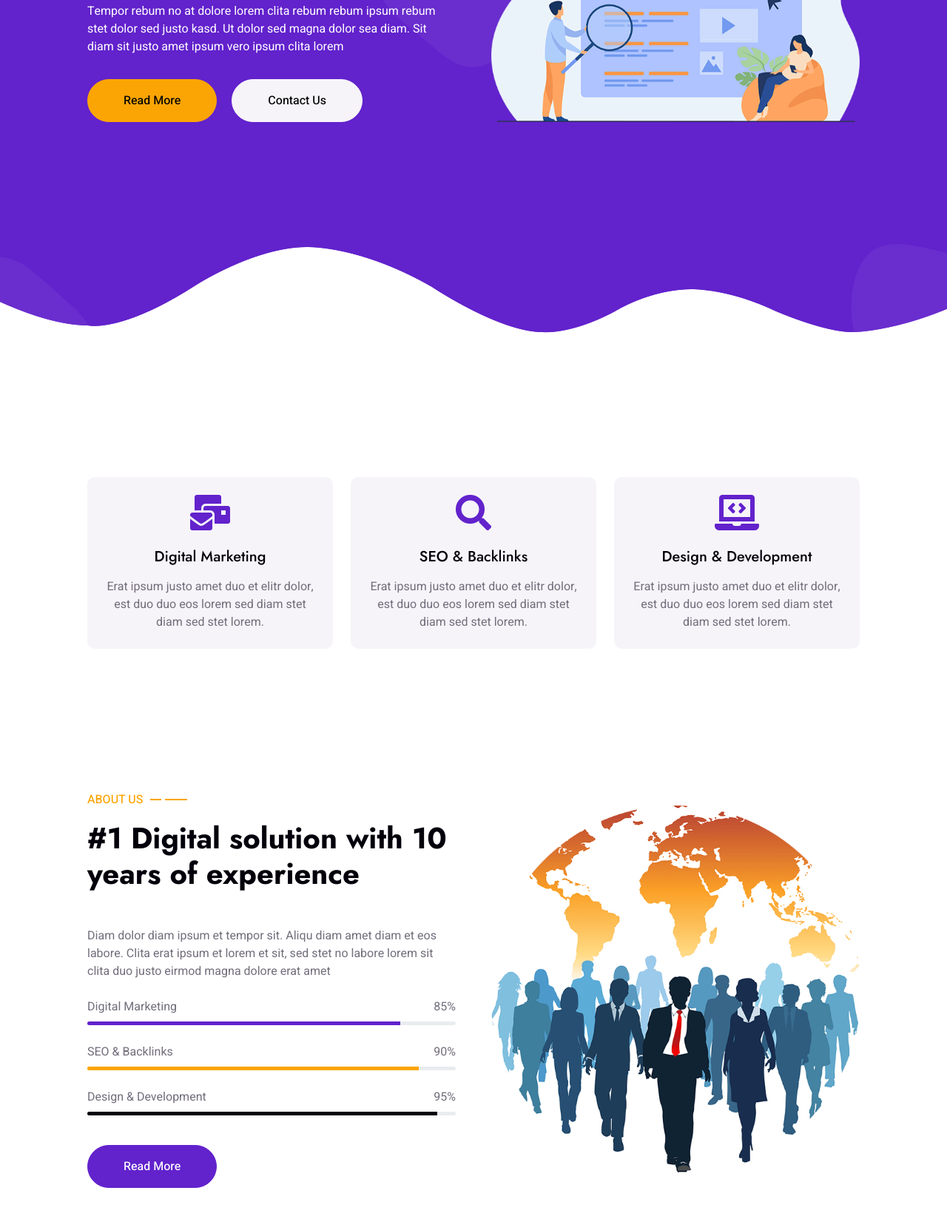
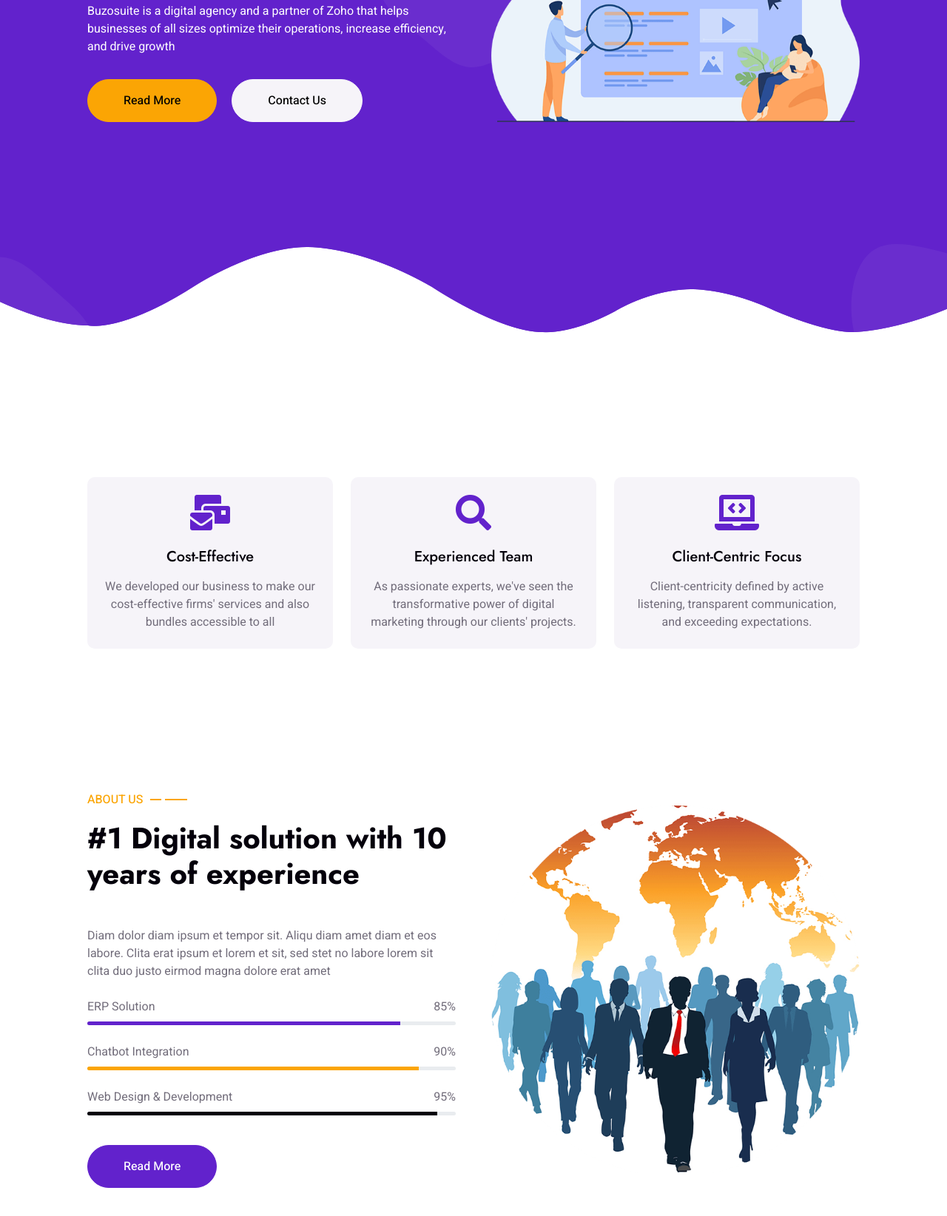
Before and after one commit to Buzo-suite/buzosuite, a plain HTML site: page index.html in a window 1280 px wide. Shown: the part 476-2120 px from the top of the page at 74% size. Drawn offline with nearby package versions, Linux system fonts and the light colour scheme; animation ran at ten frames a second.

Commit message:
some changes

```diff
--- a/index.html
+++ b/index.html
@@ -59,14 +59,14 @@
                         <a href="about.html" class="nav-item nav-link">About</a>
                         <a href="service.html" class="nav-item nav-link">Service</a>
                         <a href="project.html" class="nav-item nav-link">Project</a>
-                        <div class="nav-item dropdown">
+                        <!-- <div class="nav-item dropdown">
                             <a href="#" class="nav-link dropdown-toggle" data-bs-toggle="dropdown">Pages</a>
                             <div class="dropdown-menu m-0">
                                 <a href="team.html" class="dropdown-item">Our Team</a>
                                 <a href="testimonial.html" class="dropdown-item">Testimonial</a>
                                 <a href="404.html" class="dropdown-item">404 Page</a>
                             </div>
-                        </div>
+                        </div> -->
                         <a href="contact.html" class="nav-item nav-link">Contact</a>
                     </div>
                     <a href="" class="btn rounded-pill py-2 px-4 ms-3 d-none d-lg-block">Get Started</a>
@@ -77,8 +77,8 @@
                 <div class="container px-lg-5">
                     <div class="row g-5 align-items-end">
                         <div class="col-lg-6 text-center text-lg-start">
-                            <h1 class="text-white mb-4 animated slideInDown">A Digital Agency Of Inteligents & Creative People</h1>
-                            <p class="text-white pb-3 animated slideInDown">Tempor rebum no at dolore lorem clita rebum rebum ipsum rebum stet dolor sed justo kasd. Ut dolor sed magna dolor sea diam. Sit diam sit justo amet ipsum vero ipsum clita lorem</p>
+                            <h1 class="text-white mb-4 animated slideInDown">Synergizing business growth through tailored ERPNext, websites</h1>
+                            <p class="text-white pb-3 animated slideInDown"> Buzosuite is a digital agency and a partner of Zoho that helps businesses of all sizes optimize their operations, increase efficiency, and drive growth                            </p>
                             <a href="" class="btn btn-secondary py-sm-3 px-sm-5 rounded-pill me-3 animated slideInLeft">Read More</a>
                             <a href="" class="btn btn-light py-sm-3 px-sm-5 rounded-pill animated slideInRight">Contact Us</a>
                         </div>
@@ -99,22 +99,22 @@
                     <div class="col-lg-4 wow fadeInUp" data-wow-delay="0.1s">
                         <div class="feature-item bg-light rounded text-center p-4">
                             <i class="fa fa-3x fa-mail-bulk text-primary mb-4"></i>
-                            <h5 class="mb-3">Digital Marketing</h5>
-                            <p class="m-0">Erat ipsum justo amet duo et elitr dolor, est duo duo eos lorem sed diam stet diam sed stet lorem.</p>
+                            <h5 class="mb-3">Cost-Effective</h5>
+                            <p class="m-0">We developed our business to make our cost-effective firms' services and also bundles accessible to all</p>
                         </div>
                     </div>
                     <div class="col-lg-4 wow fadeInUp" data-wow-delay="0.3s">
                         <div class="feature-item bg-light rounded text-center p-4">
                             <i class="fa fa-3x fa-search text-primary mb-4"></i>
-                            <h5 class="mb-3">SEO & Backlinks</h5>
-                            <p class="m-0">Erat ipsum justo amet duo et elitr dolor, est duo duo eos lorem sed diam stet diam sed stet lorem.</p>
+                            <h5 class="mb-3">Experienced Team</h5>
+                            <p class="m-0">As passionate experts, we've seen the transformative power of digital marketing through our clients' projects.</p>
                         </div>
                     </div>
                     <div class="col-lg-4 wow fadeInUp" data-wow-delay="0.5s">
                         <div class="feature-item bg-light rounded text-center p-4">
                             <i class="fa fa-3x fa-laptop-code text-primary mb-4"></i>
-                            <h5 class="mb-3">Design & Development</h5>
-                            <p class="m-0">Erat ipsum justo amet duo et elitr dolor, est duo duo eos lorem sed diam stet diam sed stet lorem.</p>
+                            <h5 class="mb-3">Client-Centric Focus </h5>
+                            <p class="m-0">Client-centricity defined by active listening, transparent communication, and exceeding expectations.</p>
                         </div>
                     </div>
                 </div>
@@ -133,7 +133,7 @@
                         <p class="mb-4">Diam dolor diam ipsum et tempor sit. Aliqu diam amet diam et eos labore. Clita erat ipsum et lorem et sit, sed stet no labore lorem sit clita duo justo eirmod magna dolore erat amet</p>
                         <div class="skill mb-4">
                             <div class="d-flex justify-content-between">
-                                <p class="mb-2">Digital Marketing</p>
+                                <p class="mb-2">ERP Solution</p>
                                 <p class="mb-2">85%</p>
                             </div>
                             <div class="progress">
@@ -142,7 +142,7 @@
                         </div>
                         <div class="skill mb-4">
                             <div class="d-flex justify-content-between">
-                                <p class="mb-2">SEO & Backlinks</p>
+                                <p class="mb-2">Chatbot Integration</p>
                                 <p class="mb-2">90%</p>
                             </div>
                             <div class="progress">
@@ -151,7 +151,7 @@
                         </div>
                         <div class="skill mb-4">
                             <div class="d-flex justify-content-between">
-                                <p class="mb-2">Design & Development</p>
+                                <p class="mb-2">Web Design & Development</p>
                                 <p class="mb-2">95%</p>
                             </div>
                             <div class="progress">
@@ -567,7 +567,7 @@
                 <div class="copyright">
                     <div class="row">
                         <div class="col-md-6 text-center text-md-start mb-3 mb-md-0">
-                            &copy; <a class="border-bottom" href="#">Your Site Name</a>, All Right Reserved.
+                            &copy; <a class="border-bottom" href="#">Buzosuite</a>, All Right Reserved.
 
 							<!--/*** This template is free as long as you keep the footer author’s credit link/attribution link/backlink. If you'd like to use the template without the footer author’s credit link/attribution link/backlink, you can purchase the Credit Removal License from "https://htmlcodex.com/credit-removal". Thank you for your support. ***/-->
 							Designed By <a class="border-bottom" href="https://htmlcodex.com">HTML Codex</a>
```
Also changed, not shown: about.html (+4 -4 lines), project.html (+3 -3 lines), service.html (+3 -3 lines).
